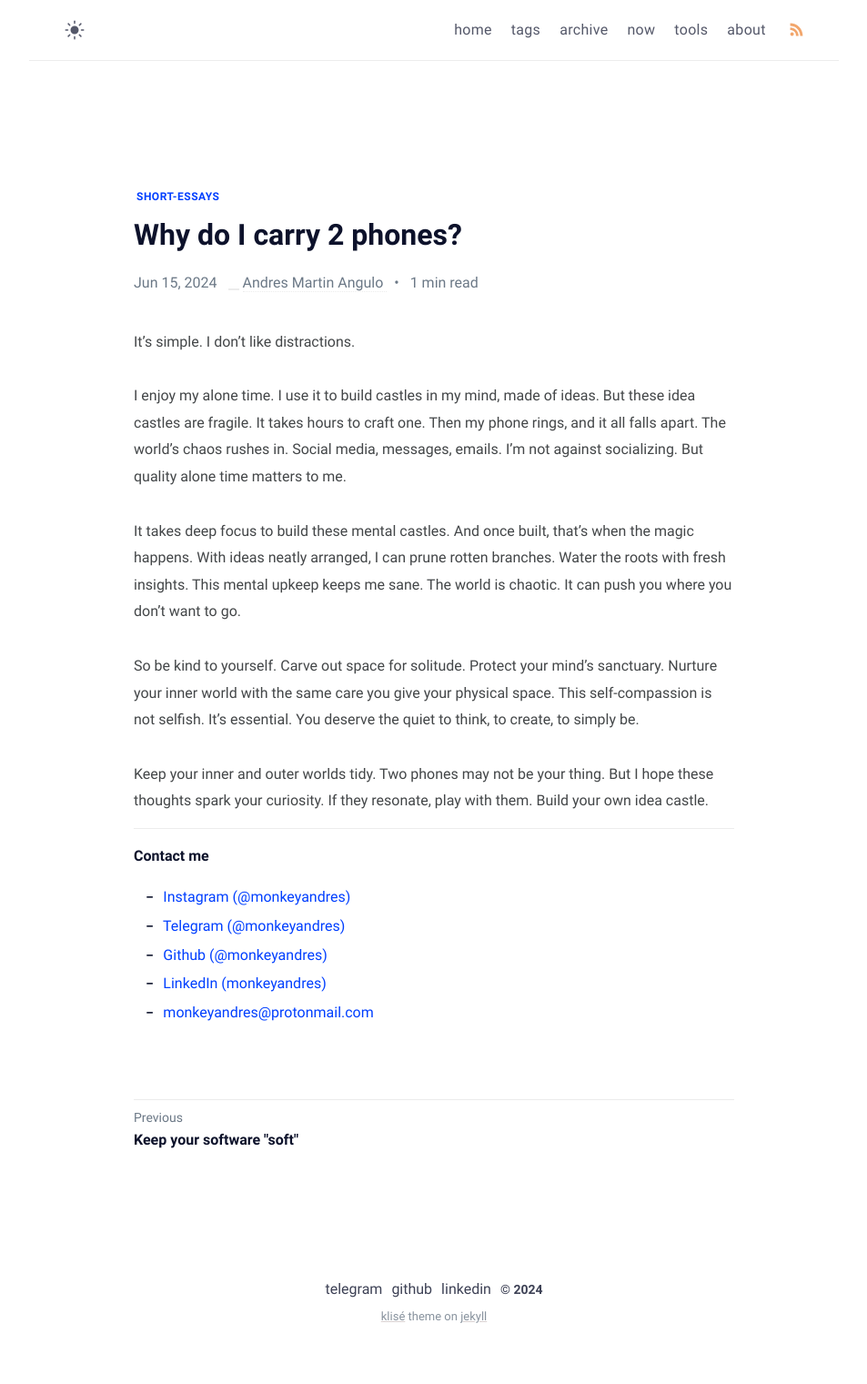
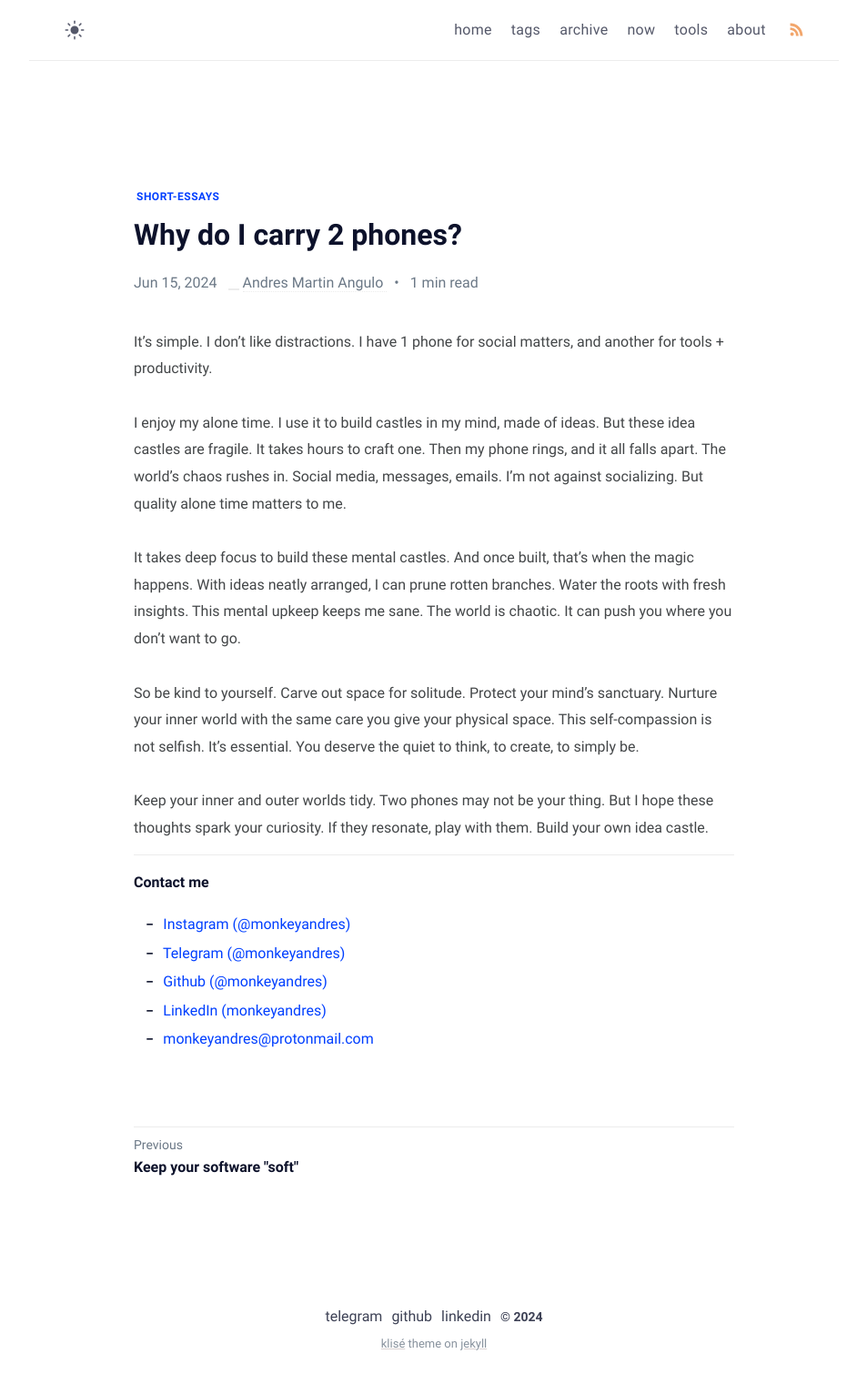
Before and after one commit to MonkeyAndres/MonkeyAndres.github.io, a Jekyll site: the page built from _posts/2024-06-15-two-phones.md, in a window 1280 px wide. Shown: the whole page at 91% size, without its empty margins (163-1116 px from the left). Built offline with Jekyll 4.4.1, drawn with Linux system fonts in a browser that asks for light colours; before the commit the page ends 1491 px from its top, so only the background shows below that.

Commit message:
fix: add clarification to two phones article

```diff
--- a/_posts/2024-06-15-two-phones.md
+++ b/_posts/2024-06-15-two-phones.md
@@ -7,7 +7,7 @@
 date: 2024-06-15 16:06 +0000
 ---
 
-It's simple. I don't like distractions.
+It's simple. I don't like distractions. I have 1 phone for social matters, and another for tools + productivity.
 
 I enjoy my alone time. I use it to build castles in my mind, made of ideas. But these idea castles are fragile. It takes hours to craft one. Then my phone rings, and it all falls apart. The world's chaos rushes in. Social media, messages, emails. I'm not against socializing. But quality alone time matters to me.
 
```
